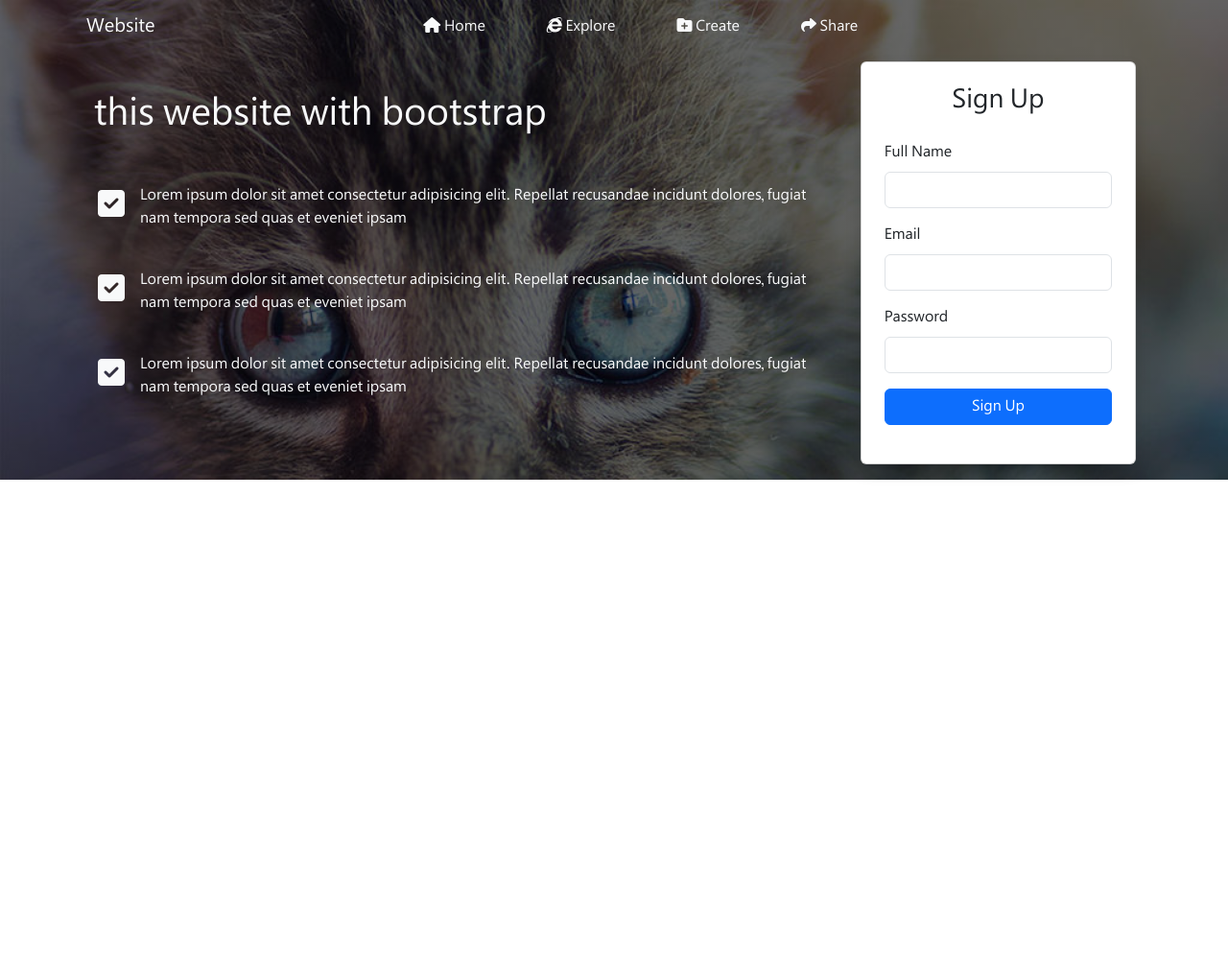
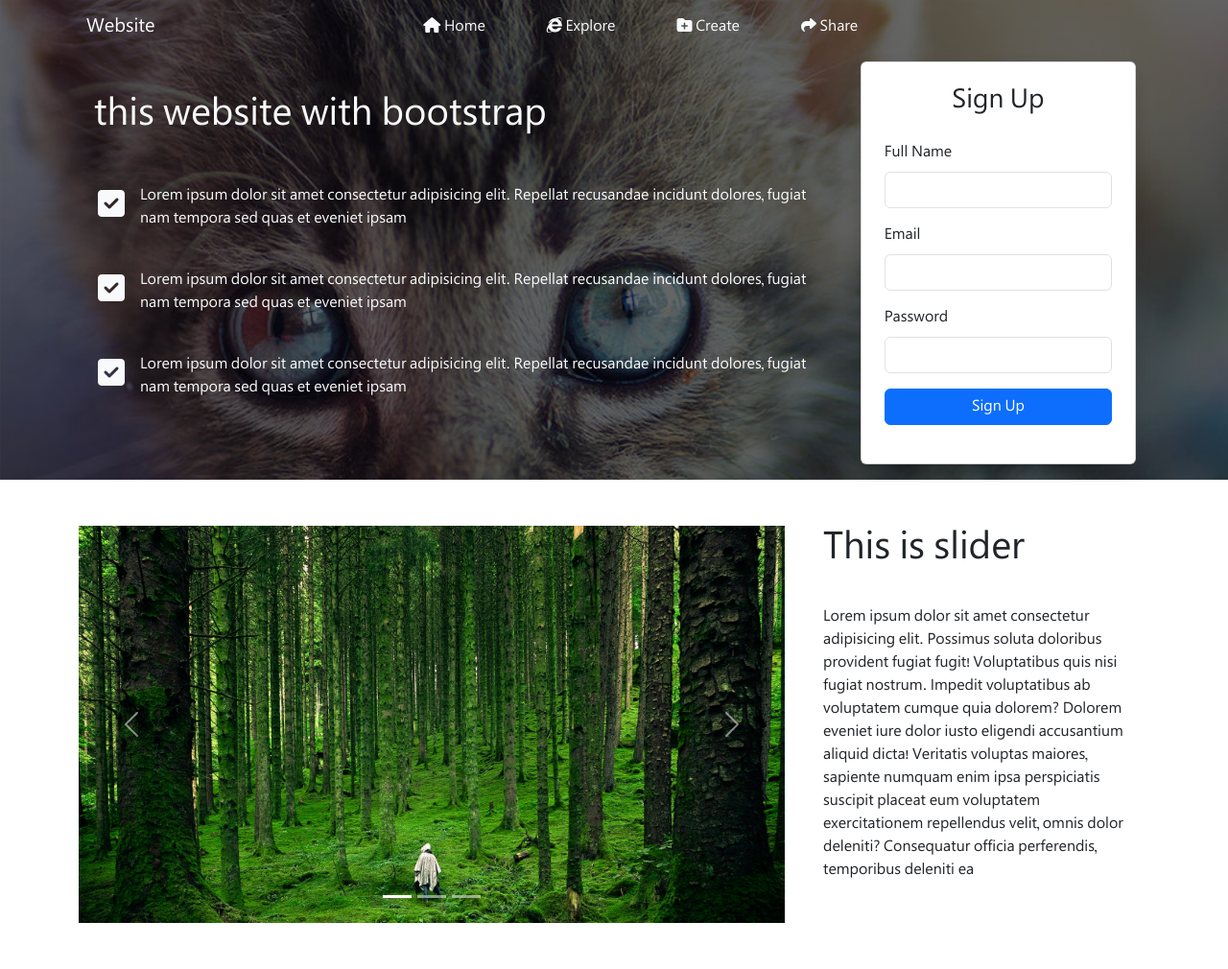
Before and after one commit to aminDB81/Bootstrap-Project-2, a plain HTML site: page index.html in a window 1280 px wide. Shown: the whole page at 96% size. Before the commit the page ends 800 px from the top, so only its background shows below. Drawn offline with nearby package versions, Linux system fonts and the light colour scheme; files whose address does not match are found by name.

Commit message:
add slider section

```diff
--- a/index.html
+++ b/index.html
@@ -23,7 +23,7 @@
     <!-- this section for menu -->
     <section>
       <nav
-        class="navbar navbar-expand-lg  fixed-top py-2 me-0 bgcolor"
+        class="navbar navbar-expand-lg fixed-top py-2 me-0 bgcolor"
         data-navbar-on-scroll="data-navbar-on-scroll"
       >
         <div class="container">
@@ -38,23 +38,23 @@
             <span class="navbar-toggler-icon"></span>
           </button>
           <div class="navbar-collapse collapse" id="navbarSupporte">
-            <ul class="navbar-nav mx-auto pt-2 pt-lg-0 ">
-              <li class="nav-item me-5 ">
+            <ul class="navbar-nav mx-auto pt-2 pt-lg-0">
+              <li class="nav-item me-5">
                 <a href="#" class="nav-link text-light active"
                   ><i class="fa-sharp fa-solid fa-house"></i> Home</a
                 >
               </li>
-              <li class="nav-item me-5 ">
+              <li class="nav-item me-5">
                 <a href="#" class="nav-link text-light"
                   ><i class="fa-brands fa-internet-explorer"></i> Explore</a
                 >
               </li>
-              <li class="nav-item me-5 ">
+              <li class="nav-item me-5">
                 <a href="#" class="nav-link text-light"
                   ><i class="fa-solid fa-folder-plus"></i> Create</a
                 >
               </li>
-              <li class="nav-item me-5 ">
+              <li class="nav-item me-5">
                 <a href="#" class="nav-link text-light"
                   ><i class="fa-solid fa-share"></i> Share</a
                 >
@@ -73,7 +73,9 @@
             <div class="col-8 mt-5 text-light">
               <h1 class="ms-3">this website with bootstrap</h1>
               <div class="d-flex mt-5">
-                <div class="me-3 checkbox-1"><i class="fa-solid fa-square-check fa-2xl"></i></div>
+                <div class="me-3 checkbox-1">
+                  <i class="fa-solid fa-square-check fa-2xl"></i>
+                </div>
                 <p>
                   Lorem ipsum dolor sit amet consectetur adipisicing elit.
                   Repellat recusandae incidunt dolores, fugiat nam tempora sed
@@ -81,7 +83,9 @@
                 </p>
               </div>
               <div class="d-flex mt-4">
-                <div class="me-3 checkbox-1"><i class="fa-solid fa-square-check fa-2xl"></i></div>
+                <div class="me-3 checkbox-1">
+                  <i class="fa-solid fa-square-check fa-2xl"></i>
+                </div>
                 <p>
                   Lorem ipsum dolor sit amet consectetur adipisicing elit.
                   Repellat recusandae incidunt dolores, fugiat nam tempora sed
@@ -89,7 +93,9 @@
                 </p>
               </div>
               <div class="d-flex mt-4">
-                <div class="me-3 checkbox-1"><i class="fa-solid fa-square-check fa-2xl"></i></div>
+                <div class="me-3 checkbox-1">
+                  <i class="fa-solid fa-square-check fa-2xl"></i>
+                </div>
                 <p>
                   Lorem ipsum dolor sit amet consectetur adipisicing elit.
                   Repellat recusandae incidunt dolores, fugiat nam tempora sed
@@ -105,18 +111,35 @@
                   <form>
                     <div class="mb-3">
                       <label for="fullName" class="form-label">Full Name</label>
-                      <input type="text" class="form-control" id="fullName" required>
+                      <input
+                        type="text"
+                        class="form-control"
+                        id="fullName"
+                        required
+                      />
                     </div>
                     <div class="mb-3">
                       <label for="email" class="form-label">Email</label>
-                      <input type="email" class="form-control" id="email" required>
+                      <input
+                        type="email"
+                        class="form-control"
+                        id="email"
+                        required
+                      />
                     </div>
                     <div class="mb-3">
                       <label for="password" class="form-label">Password</label>
-                      <input type="password" class="form-control" id="password" required>
+                      <input
+                        type="password"
+                        class="form-control"
+                        id="password"
+                        required
+                      />
                     </div>
                     <div class="d-grid gap-2">
-                      <button type="submit" class="btn btn-primary">Sign Up</button>
+                      <button type="submit" class="btn btn-primary">
+                        Sign Up
+                      </button>
                     </div>
                   </form>
                 </div>
@@ -128,7 +151,98 @@
     </section>
 
     <!-- this section for slider -->
-    <section></section>
+    <section>
+      <div class="container py-5">
+        <div class="row">
+          <div class="col-12 col-md-8 me-3">
+            <div id="carouselExampleIndicators" class="carousel slide">
+              <div class="carousel-indicators">
+                <button
+                  type="button"
+                  data-bs-target="#carouselExampleIndicators"
+                  data-bs-slide-to="0"
+                  class="active"
+                  aria-current="true"
+                  aria-label="Slide 1"
+                ></button>
+                <button
+                  type="button"
+                  data-bs-target="#carouselExampleIndicators"
+                  data-bs-slide-to="1"
+                  aria-label="Slide 2"
+                ></button>
+                <button
+                  type="button"
+                  data-bs-target="#carouselExampleIndicators"
+                  data-bs-slide-to="2"
+                  aria-label="Slide 3"
+                ></button>
+              </div>
+              <div class="carousel-inner">
+                <div class="carousel-item active">
+                  <img
+                    src="css/img/Slide show/pexels-luis-del-río-15286.jpg"
+                    class="d-block w-100"
+                    alt="..."
+                  />
+                </div>
+                <div class="carousel-item">
+                  <img
+                    src="css/img/Slide show/pexels-robert-laszlo-7885864.jpg"
+                    class="d-block w-100"
+                    alt="..."
+                  />
+                </div>
+                <div class="carousel-item">
+                  <img
+                    src="css/img/Slide show/pexels-stein-egil-liland-3408744.jpg"
+                    class="d-block w-100"
+                    alt="..."
+                  />
+                </div>
+              </div>
+              <button
+                class="carousel-control-prev"
+                type="button"
+                data-bs-target="#carouselExampleIndicators"
+                data-bs-slide="prev"
+              >
+                <span
+                  class="carousel-control-prev-icon"
+                  aria-hidden="true"
+                ></span>
+                <span class="visually-hidden">Previous</span>
+              </button>
+              <button
+                class="carousel-control-next"
+                type="button"
+                data-bs-target="#carouselExampleIndicators"
+                data-bs-slide="next"
+              >
+                <span
+                  class="carousel-control-next-icon"
+                  aria-hidden="true"
+                ></span>
+                <span class="visually-hidden">Next</span>
+              </button>
+            </div>
+          </div>
+          <div class="col-12 col-md-4 row mt-4 mt-md-0">
+            <h1>This is slider</h1>
+            <p>
+              Lorem ipsum dolor sit amet consectetur adipisicing elit. Possimus
+              soluta doloribus provident fugiat fugit! Voluptatibus quis nisi
+              fugiat nostrum. Impedit voluptatibus ab voluptatem cumque quia
+              dolorem? Dolorem eveniet iure dolor iusto eligendi accusantium
+              aliquid dicta! Veritatis voluptas maiores, sapiente numquam enim
+              ipsa perspiciatis suscipit placeat eum voluptatem exercitationem
+              repellendus velit, omnis dolor deleniti? Consequatur officia
+              perferendis, temporibus deleniti ea
+            </p>
+          </div>
+        </div>
+      </div>
+    </section>
 
     <!-- this section for explore -->
     <section></section>
```
Also changed, not shown: css/img/Slide show/pexels-luis-del-río-15286.jpg (added), css/img/Slide show/pexels-robert-laszlo-7885864.jpg (added), css/img/Slide show/pexels-stein-egil-liland-3408744.jpg (added).
